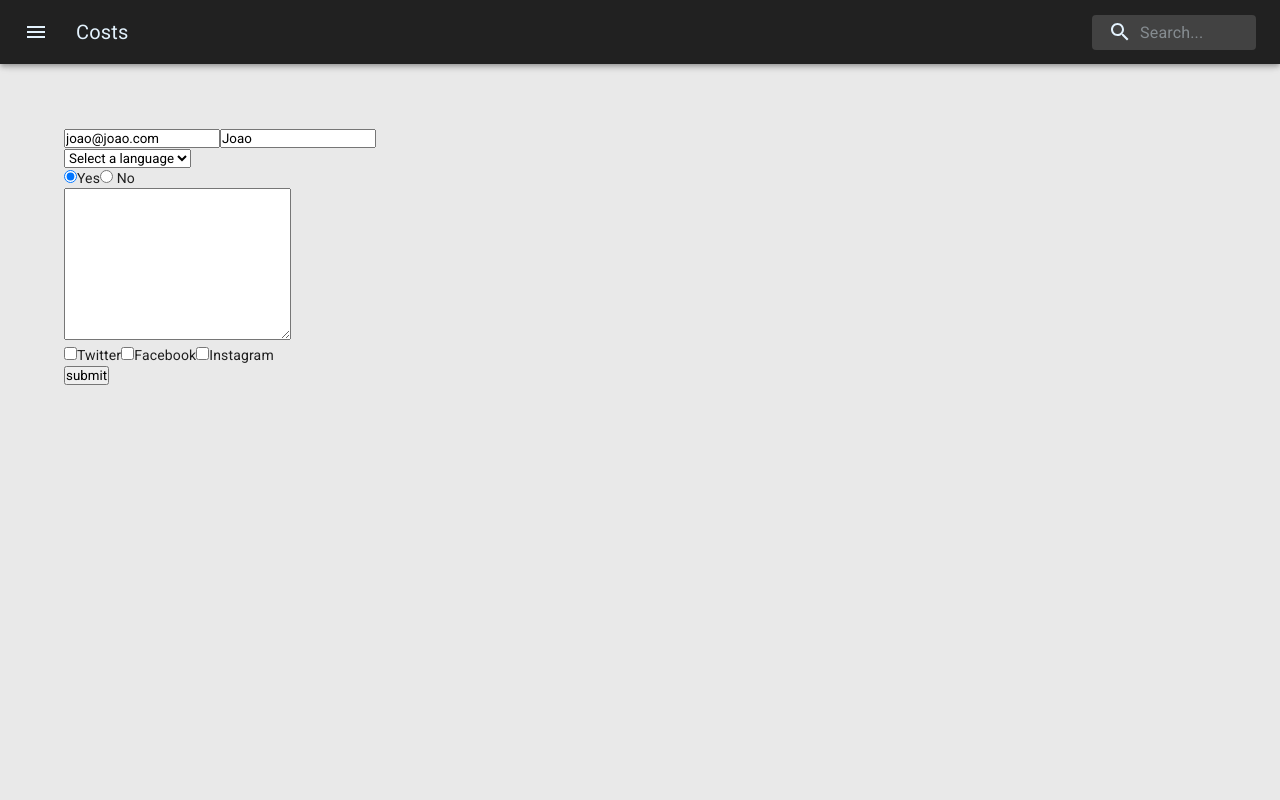
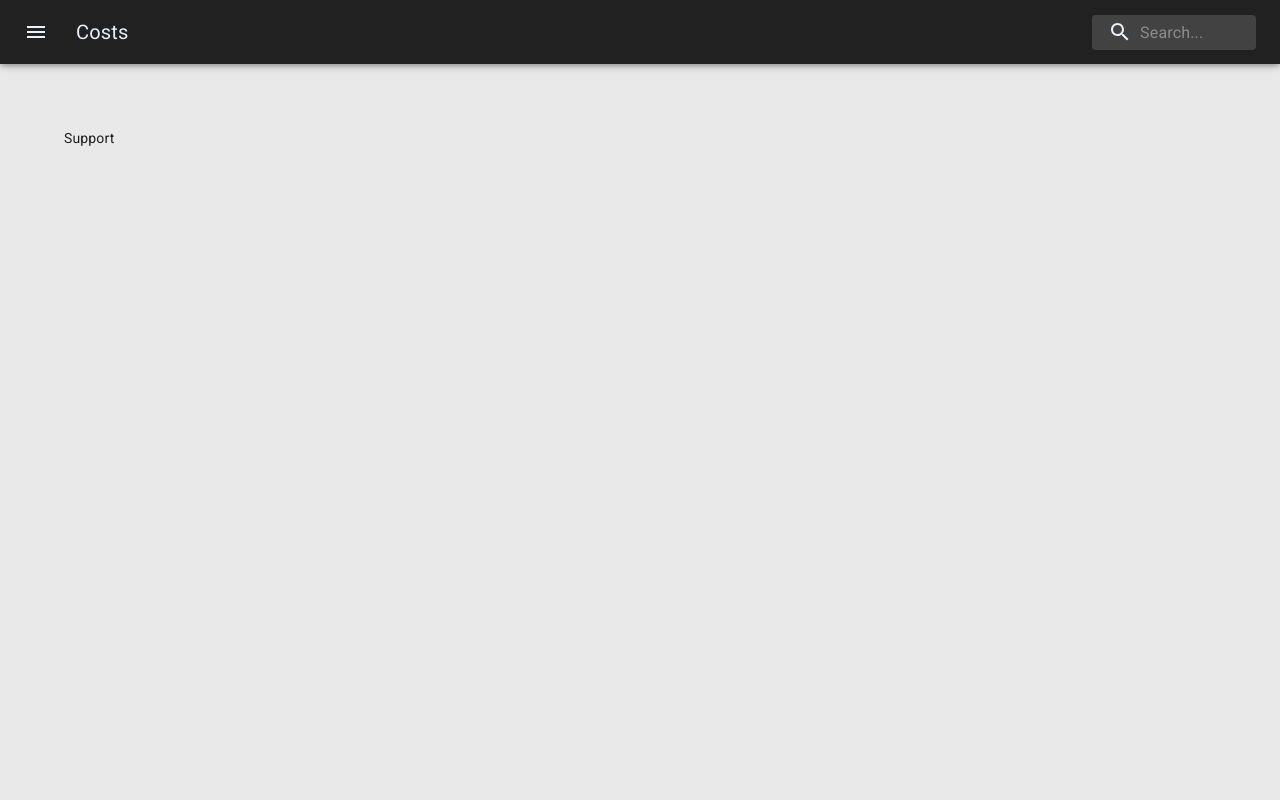
Before and after one commit to vicdant1/react-and-material-ui-study-project, a React (Create React App) app: page /support in a window 1280 px wide. Shown: the top 800 px of the page. Built offline with nearby package versions, Linux system fonts and the light colour scheme.

Commit message:
puting supp page into how it was before form studies

```diff
--- a/src/pages/Support/Support.jsx
+++ b/src/pages/Support/Support.jsx
@@ -45,40 +45,7 @@ const Support = () => {
 
     return(
         <div className="page">
-            <form id="main-form" onSubmit={handleSubmit}>
-                <input type="text" onChange={handleInputChange} value={formValues.email || ''} name="email" id="email" placeholder="email" />
-                <input type="text" onChange={handleInputChange} value={formValues.name || ''} name="name" id="name"  placeholder="name"/>
-                <br />
-                <select name="language" value={formValues.language} onChange={handleInputChange}>
-                    <option>Select a language</option>
-                    <option value="php">php</option>
-                    <option value="javascript">javascript</option>
-                    <option value="delphi">delphi</option>
-                </select>
-                <br />
-
-                <label><input onChange={handleInputChange} checked={formValues.dev == 1} type="radio" name="dev" id="dev" value={1} />Yes</label>
-                <label><input onChange={handleInputChange} checked={formValues.dev == 0} type="radio" name="dev" id="dev2" value={0} /> No</label>
-                <br />
-
-                <textarea name="bio" id="bio" cols="30" rows="10" onChange={handleInputChange} value={formValues.bio || ''}></textarea>
-                <br/>
-
-                <label>
-                    <input type="checkbox" name="social" value="twitter" onChange={handleInputChange}/>
-                    Twitter
-                </label>
-                <label>
-                    <input type="checkbox" name="social" value="facebook" onChange={handleInputChange}/>
-                    Facebook
-                </label>
-                <label>
-                    <input type="checkbox" name="social" value="instagram" onChange={handleInputChange}/>
-                    Instagram
-                </label>
-                <br/>
-                <input type="submit" value="submit" />
-            </form>
+            Support
         </div>
     )
 }
```
